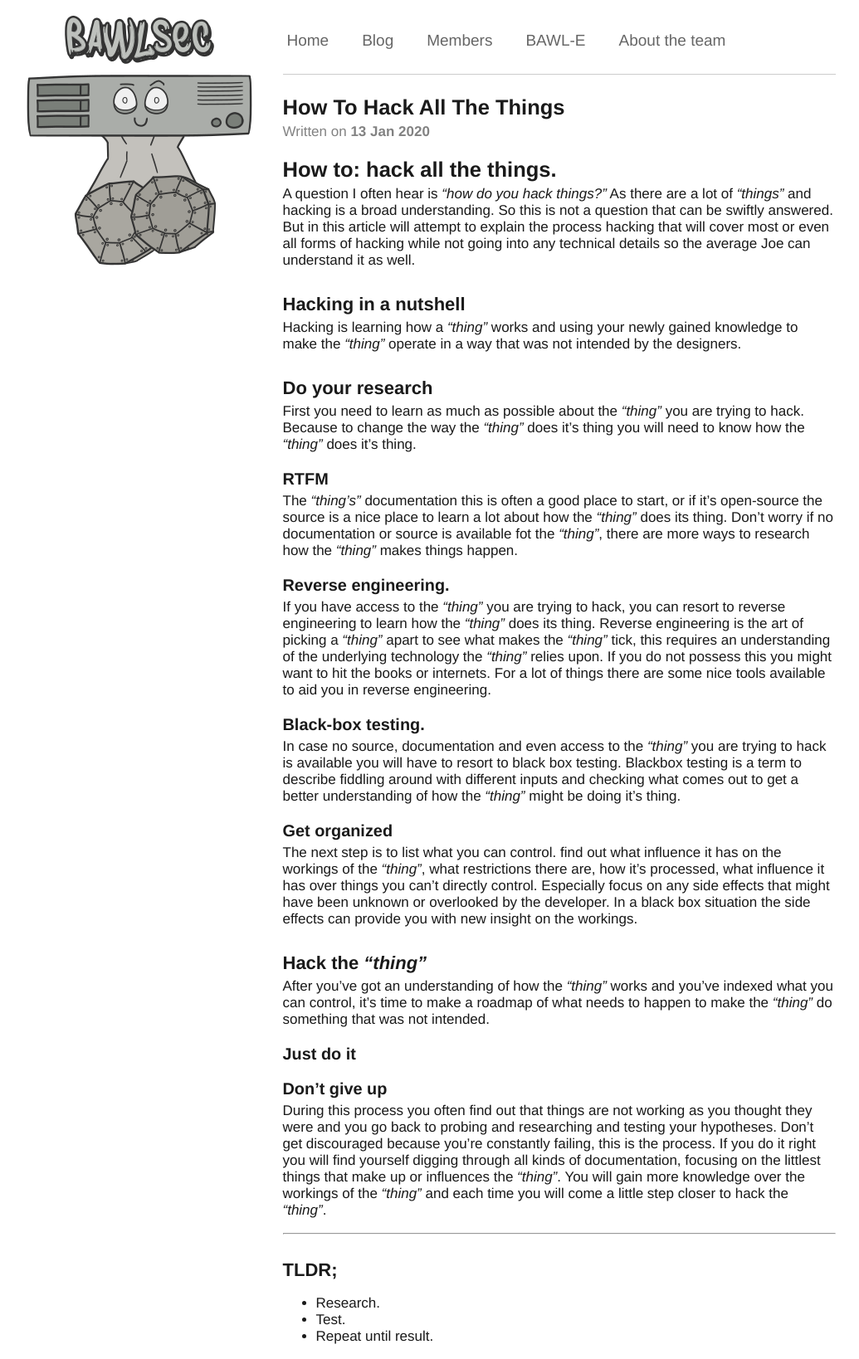
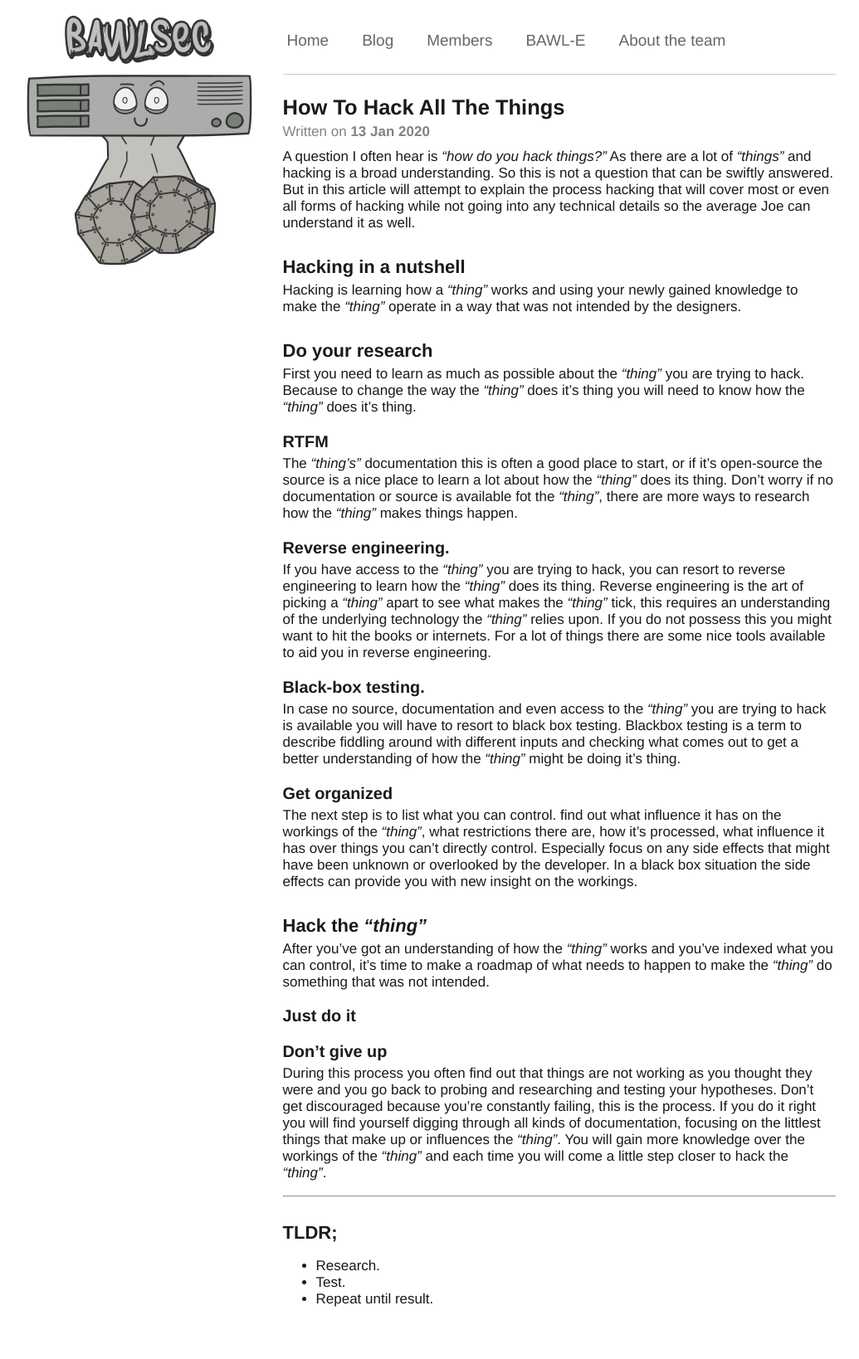
Before and after one commit to BawlSec/website, a Jekyll site: the page built from _posts/2020-01-13-how-to-hack-all-the-things.md, in a window 1280 px wide. Shown: the whole page at 83% size, without its empty margins (133-1168 px from the left). Built offline with Jekyll 4.4.1, drawn with Linux system fonts in a browser that asks for light colours; after the commit the page ends 1593 px from its top, so only the background shows below that.

Commit message:
removed the first header since it's already there

```diff
--- a/_posts/2020-01-13-how-to-hack-all-the-things.md
+++ b/_posts/2020-01-13-how-to-hack-all-the-things.md
@@ -1,4 +1,3 @@
-# How to: hack all the things.
 A question I often hear is _“how do you hack things?”_
 As there are a lot of _“things”_ and hacking is a broad understanding. So this is not a question that can be swiftly answered. But in this article will attempt to explain the process hacking that will cover most or even all forms of hacking while not going into any technical details so the average Joe can understand it as well.
 
```
